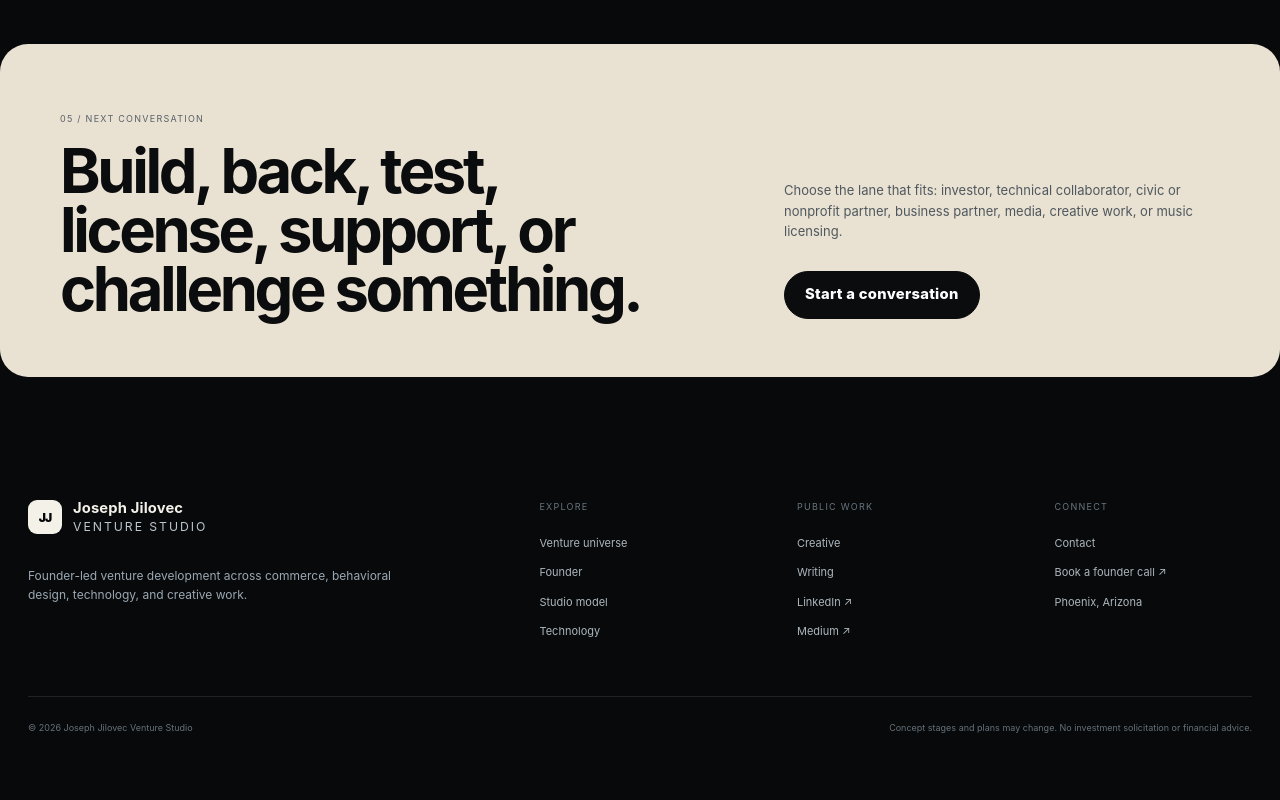
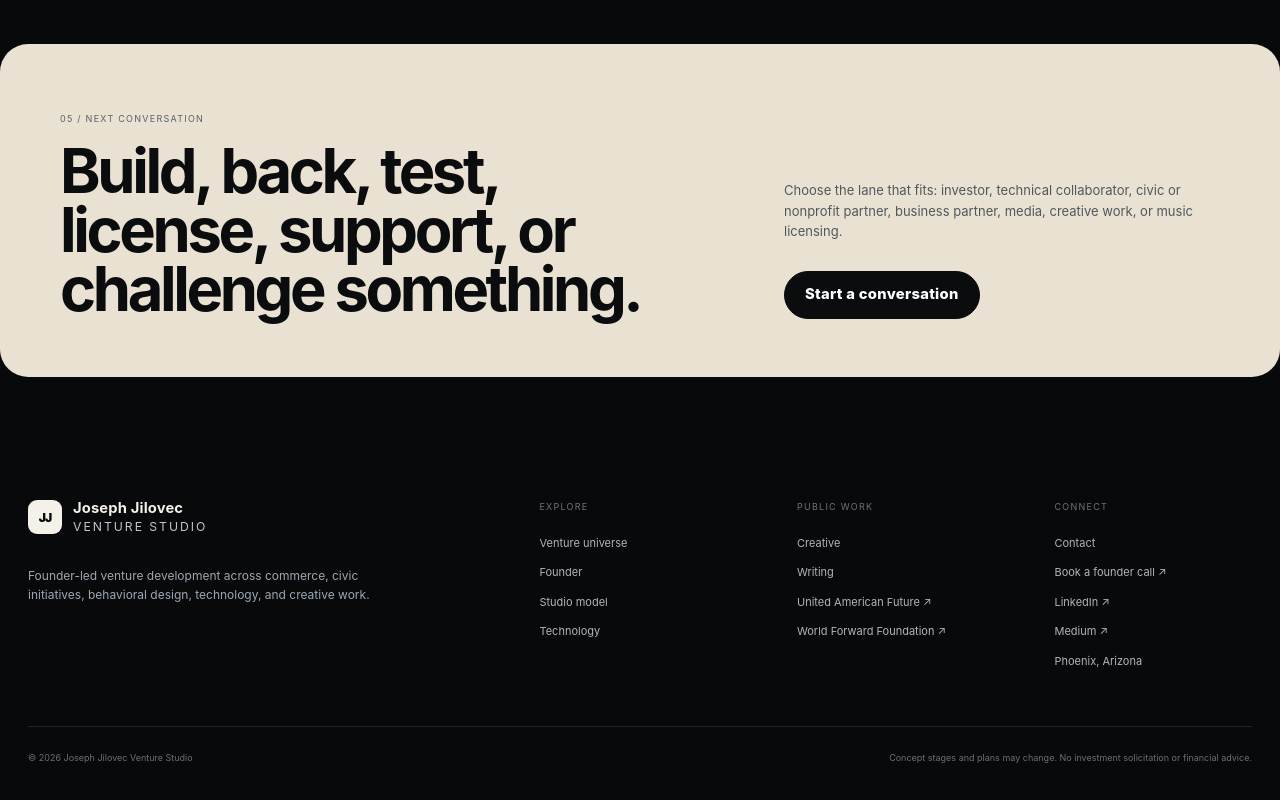
Before and after one commit to josephjilovec/josephjilovec, a Next.js app: page / in a window 1280 px wide. Shown: the part 6251-7051 px from the top of the page. Before the commit the page ends 7022 px from the top, so only its background shows below. Built offline with nearby package versions, Linux system fonts and the light colour scheme.

Commit message:
Add civic initiatives to footer and brand description

```diff
--- a/components/navigation/SiteFooter.tsx
+++ b/components/navigation/SiteFooter.tsx
@@ -10,7 +10,7 @@ export function SiteFooter() {
             <span className="brand-monogram">JJ</span>
             <span className="brand-copy"><strong>Joseph Jilovec</strong><small>Venture Studio</small></span>
           </div>
-          <p className="footer-note">Founder-led venture development across commerce, behavioral design, technology, and creative work.</p>
+          <p className="footer-note">Founder-led venture development across commerce, civic initiatives, behavioral design, technology, and creative work.</p>
         </div>
         <div className="footer-column">
           <span className="footer-label">Explore</span>
@@ -23,13 +23,15 @@ export function SiteFooter() {
           <span className="footer-label">Public work</span>
           <Link href="/creative">Creative</Link>
           <Link href="/writing">Writing</Link>
-          <a href={site.linkedin} target="_blank" rel="noreferrer">LinkedIn ↗</a>
-          <a href={site.medium} target="_blank" rel="noreferrer">Medium ↗</a>
+          <a href="https://united-american-future.vercel.app/" target="_blank" rel="noreferrer">United American Future ↗</a>
+          <a href="https://world-forward-foundation.vercel.app/" target="_blank" rel="noreferrer">World Forward Foundation ↗</a>
         </div>
         <div className="footer-column">
           <span className="footer-label">Connect</span>
           <Link href="/contact">Contact</Link>
-          <a href="https://calendar.app.google/Wa1YCdLV9LGK1jH98" target="_blank" rel="noreferrer">Book a founder call ↗</a>
+          <a href={site.booking} target="_blank" rel="noreferrer">Book a founder call ↗</a>
+          <a href={site.linkedin} target="_blank" rel="noreferrer">LinkedIn ↗</a>
+          <a href={site.medium} target="_blank" rel="noreferrer">Medium ↗</a>
           <span>{site.location}</span>
         </div>
       </div>
```
